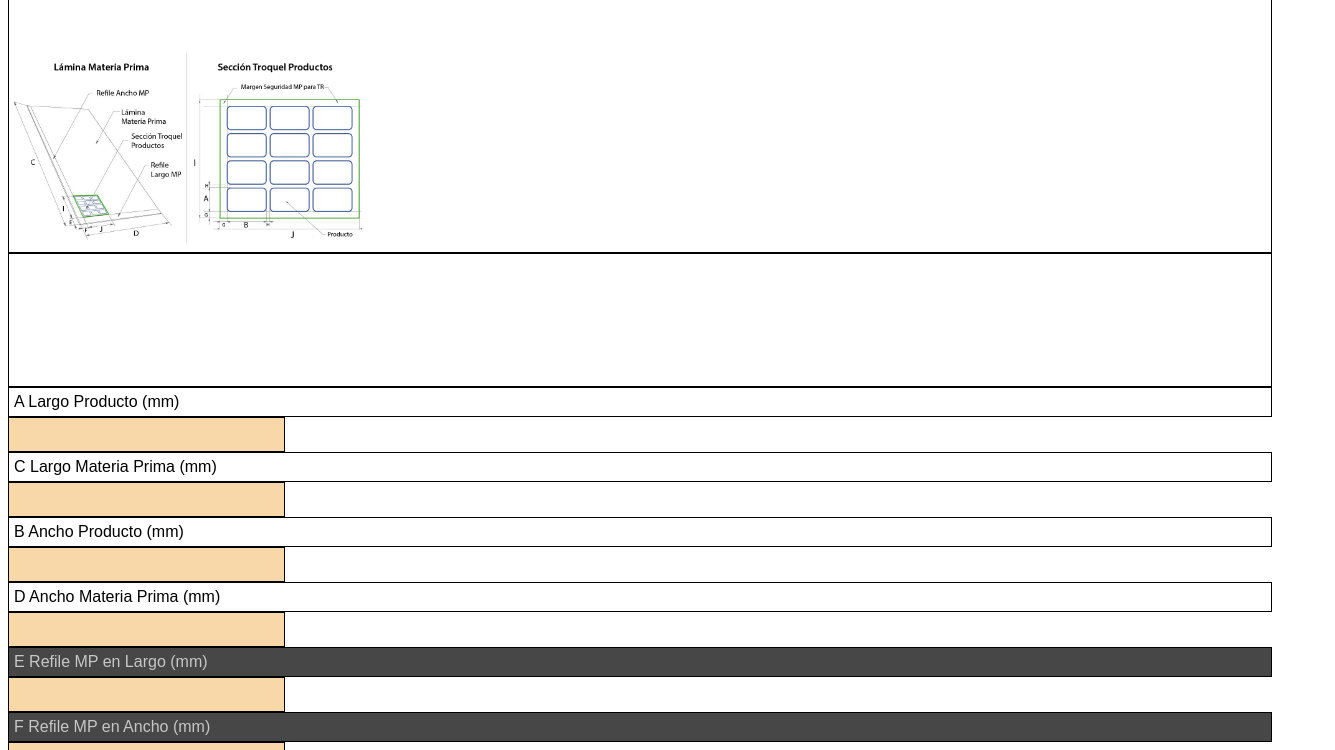
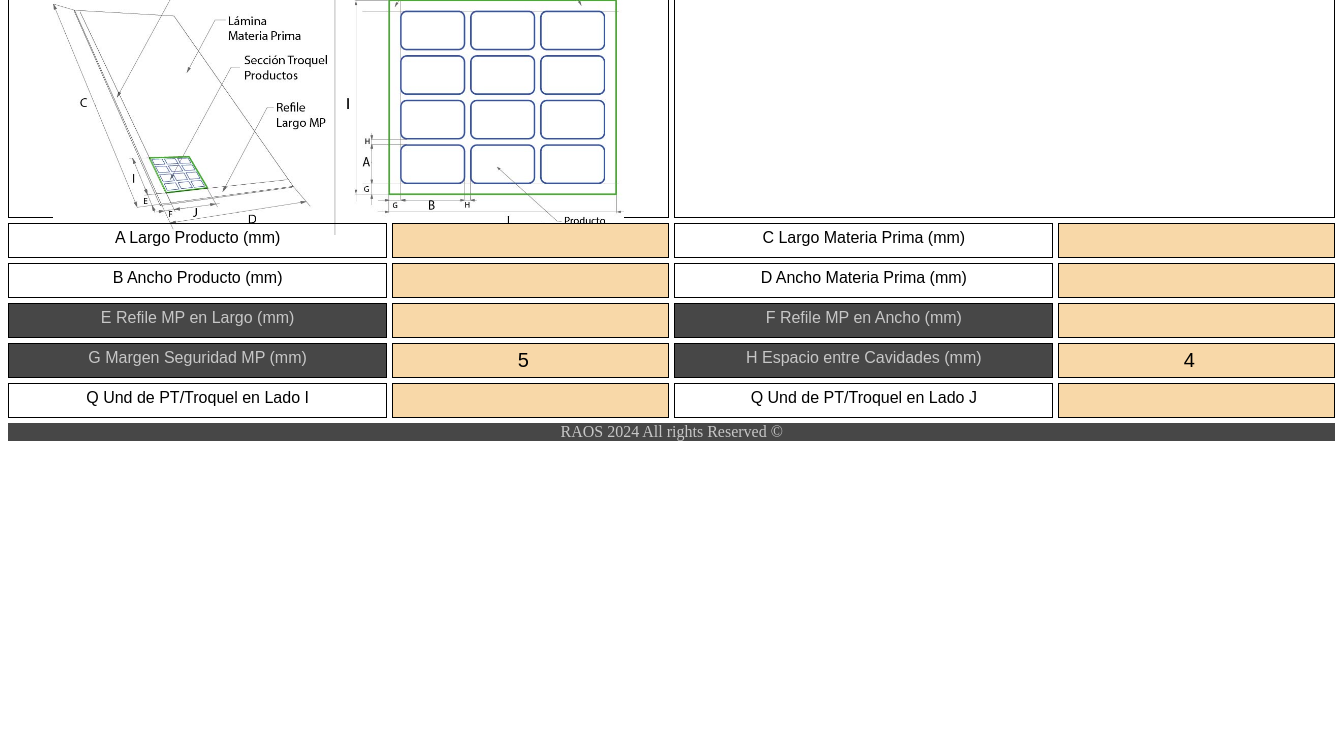
Before and after one commit to raalossa/UndPerMp, a plain HTML site: page crtr.html in a window 1280 px wide. Shown: the part 237-987 px from the top of the page, 1335 px wide, since content can reach past the window. After the commit the page ends 800 px from the top, so only its background shows below. Drawn offline with Linux system fonts and the light colour scheme; a web font is replaced by a local one.

Commit message:
Update style.css

```diff
--- a/style.css
+++ b/style.css
@@ -1,3 +1,5 @@
+
+
 @media (min-width: 600px) {
 
 h1, h2{
@@ -36,6 +38,15 @@ color: rgb(199, 199, 199);
     display: grid;
     grid-template-columns: 30% auto 30% auto;
     grid-template-rows:60px 300px auto auto auto auto;
+    grid-gap: 5px;
+    text-align: center;
+
+}
+.grid-container2 {
+    width: 100%;
+    display: grid;
+    grid-template-columns: 30% auto 30% auto;
+    grid-template-rows:60px 300px auto auto auto auto auto auto;
     grid-gap: 5px;
     text-align: center;
 
@@ -88,10 +99,12 @@ color: rgb(199, 199, 199);
 
 }
 
+
+
 .imgint{
 
-width: 350px;
-margin-top: 50px;
+width: 88%;
+margin-top: 0px;
 
 }
 .result{
@@ -107,14 +120,14 @@ margin-top: 50px;
 
 }
 
-.q1, .q2, .q3, .q4, .q5, .q6{
+.q1, .q2, .q3, .q4, .q5, .q6, .q7, .q8, .q9, .q10{
     font-family: "Tauri", sans-serif;
     font-weight: 400;
     font-style: normal;
 
 }
 
-.ans1, .ans2, .ans3, .ans4, .ans5, .ans6 {
+.ans1, .ans2, .ans3, .ans4, .ans5, .ans6, .ans7, .ans8, .ans9, .ans10 {
     text-align: center;
     font-size: 20px;
     font-family: "Tauri", sans-serif;
@@ -208,9 +221,65 @@ margin-top: 50px;
     background-color: rgb(248, 216, 168);
 
 }
+
+.q7{
+
+    grid-column: 1 / 1;
+    grid-row: 6;
+    background-color:   rgb(71, 71, 71);
+    color: rgb(199, 199, 199);
+}
+
+.ans7{
+    grid-column: 2 / 2;
+    grid-row: 6;
+    background-color:  rgb(248, 216, 168);
+
+}
+.q8{
+    grid-column: 3 / 3;
+    grid-row: 6;
+    background-color:   rgb(71, 71, 71);
+    color: rgb(199, 199, 199);
+
+
+}
+
+.ans8{
+    grid-column: 4 / 4;
+    grid-row: 6;
+    background-color: rgb(248, 216, 168);
+
+}
+
+.q9{
+
+    grid-column: 1 / 1;
+    grid-row: 7;
+}
+
+.ans9{
+    grid-column: 2 / 2;
+    grid-row: 7;
+    background-color:rgb(248, 216, 168);
+
+}
+.q10{
+    grid-column: 3 / 3;
+    grid-row: 7;
+
+
+}
+
+.ans10{
+    grid-column: 4 / 4;
+    grid-row: 7;
+    background-color: rgb(248, 216, 168);
+
+}
 .footer{
     grid-column: 1 / 5;
-    grid-row: 6;
+    grid-row: 8;
     background-color:   rgb(71, 71, 71);
     color: rgb(199, 199, 199);
     text-align: center;
@@ -326,12 +395,12 @@ margin-top: 50px;
     font-family: "Tauri", sans-serif;
     font-weight: 400;
     font-style: normal;
-    font-size: 30px;
-
+    font-size: 20px;
     padding-top: 5%;
+}
 
 
-}
+
 
 .q1, .q2, .q3, .q4, .q5, .q6{
     font-family: "Tauri", sans-serif;
```
